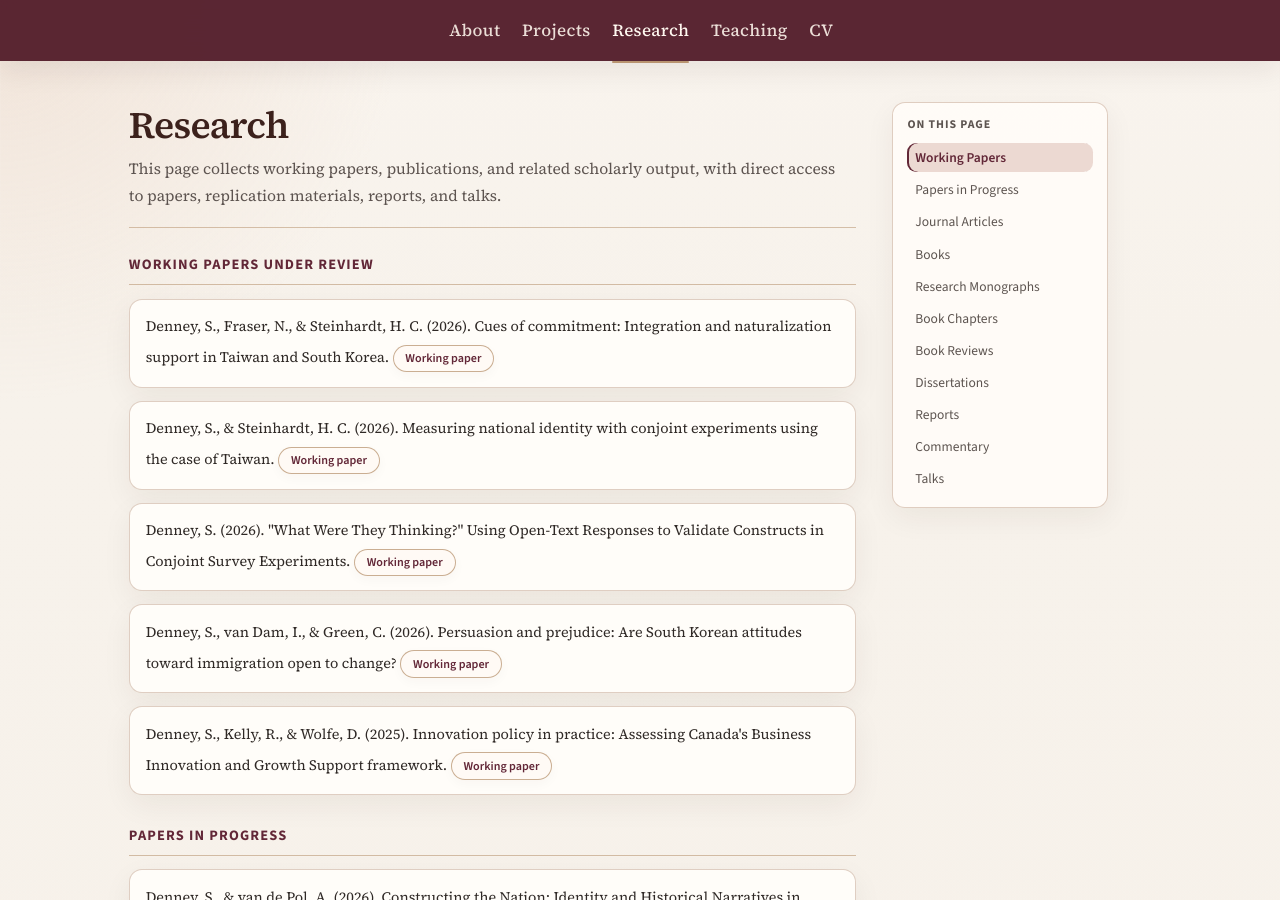
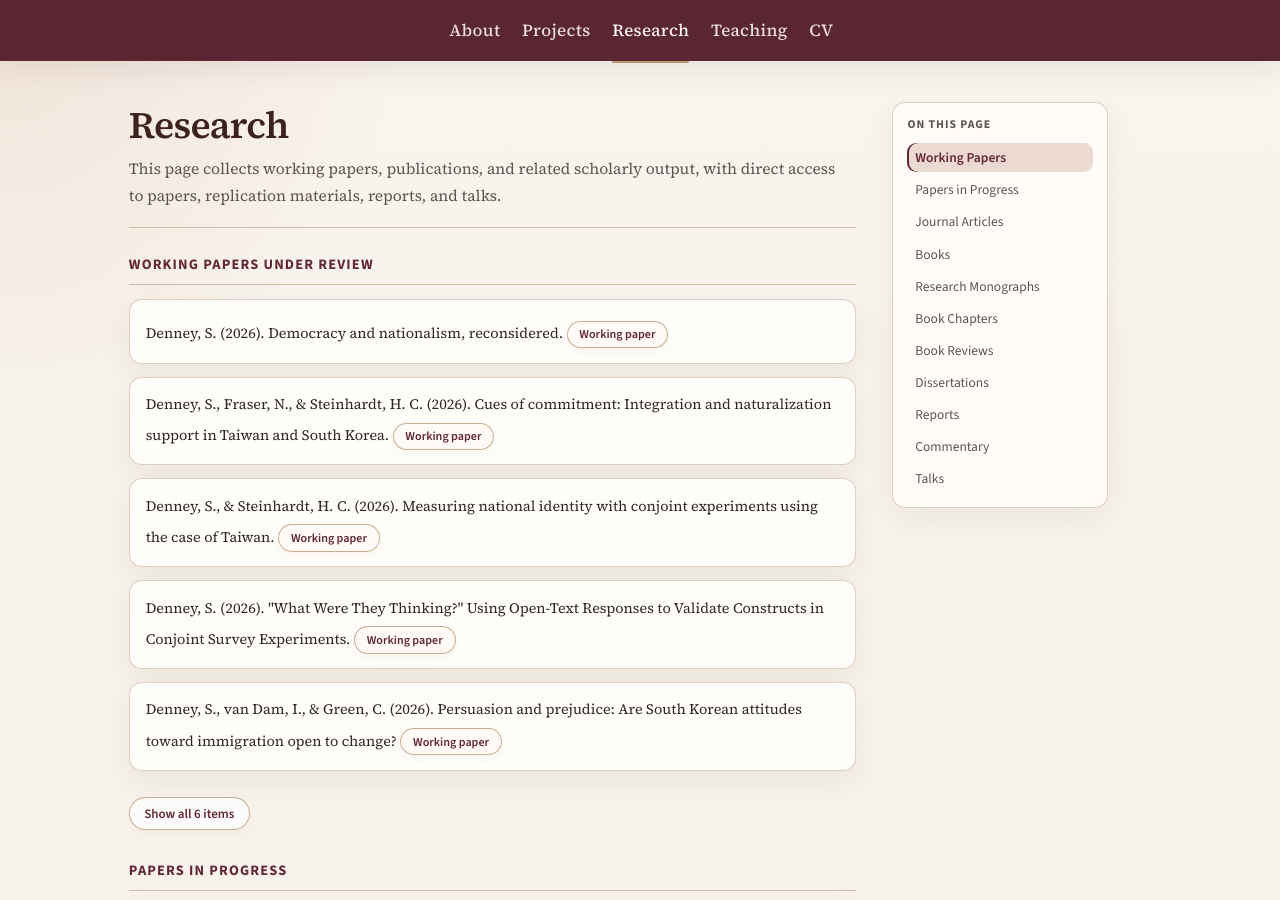
Before and after one commit to scdenney/scdenney.github.io, a Jekyll site: the page built from research.md, in a window 1280 px wide and 900 px high. Built offline with Jekyll 4.4.1, drawn with Linux system fonts in a browser that asks for light colours.

Commit message:
Add democracy nationalism working paper

```diff
--- a/research.md
+++ b/research.md
@@ -35,6 +35,10 @@ permalink: /research/
 
 <div class="research-section">
 <h2 id="working-papers">Working Papers Under Review</h2>
+
+<p class="publication-item">
+Denney, S. (2026). Democracy and nationalism, reconsidered. <a href="https://github.com/scdenney/democracy-nationalism-reconsidered/blob/main/paper/democracy-nationalism-reconsidered.pdf" target="_blank" rel="noopener noreferrer" class="resource-link">Working paper</a>
+</p>
 
 <p class="publication-item">
 Denney, S., Fraser, N., & Steinhardt, H. C. (2026). Cues of commitment: Integration and naturalization support in Taiwan and South Korea. <a href="https://github.com/scdenney/cues-east-asia/blob/main/paper/020426_cues-of-commitment_denney-fraser-steinhardt.pdf" target="_blank" rel="noopener noreferrer" class="resource-link">Working paper</a>
```
